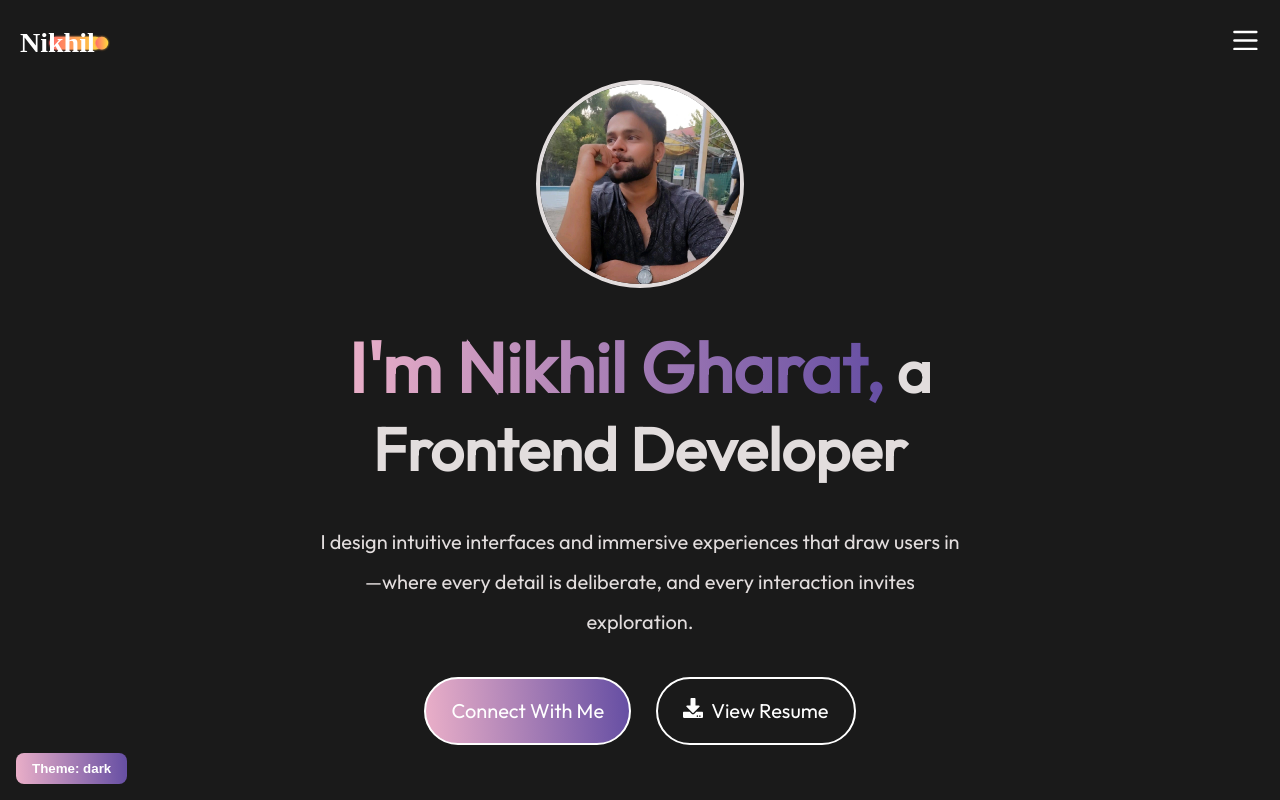
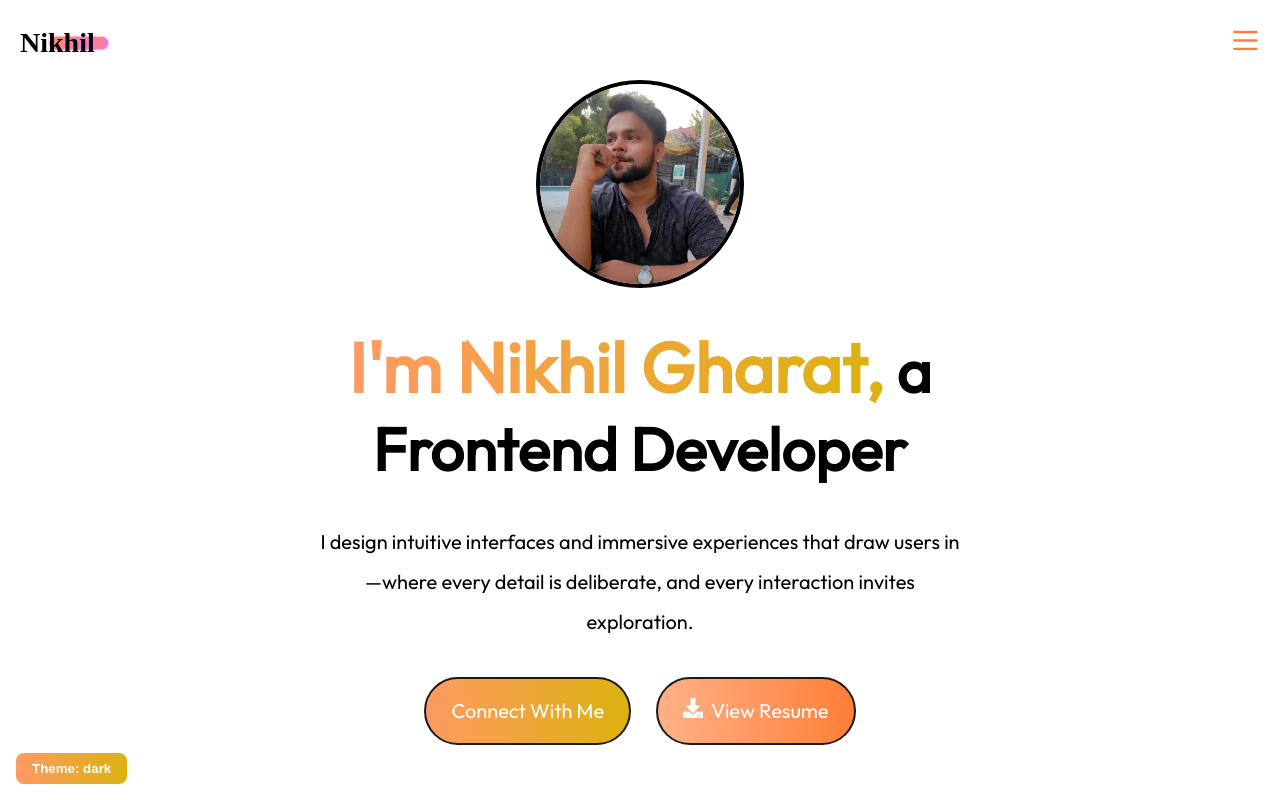
Before and after one commit to buriburi-nik/porfolio, a React (Vite) app: page / in a window 1280 px wide. Shown: the top 800 px of the page. Built offline with nearby package versions, Linux system fonts and the light colour scheme.

Commit message:
feat: Update logo rendering logic in Navbar and Footer components for improved theme support; enhance CSS for better theme differentiation

```diff
--- a/src/Components/Footer.jsx
+++ b/src/Components/Footer.jsx
@@ -29,7 +29,14 @@ const Footer = ({ theme }) => {
   ];
 
   // Set the logo based on the theme
-  const logoSrc = theme === 'pastel' ? logodark : footer_logo;
+
+     let logoSrc;
+    if (theme === 'pastel' || theme === 'dark') {
+     logoSrc = logodark;
+    } else {
+  logoSrc =  footer_logo;
+    }
+
 
   return (
     <div className="footer">
--- a/src/Components/Navbar.jsx
+++ b/src/Components/Navbar.jsx
@@ -78,7 +78,13 @@ export default function Navbar({ scrolled, theme }) {
   const menuRef = useRef(null);
 
   // Determine which logo to display based on theme
-  const logoSrc = theme === 'pastel' ? logodark : logo;
+  // const logoSrc = theme === 'pastel' ? logodark : logo;
+    let logoSrc;
+    if (theme === 'pastel' || theme === 'dark') {
+     logoSrc = logodark;
+    } else {
+  logoSrc = logo;
+    }
 
   useEffect(() => {
     const observer = new IntersectionObserver(
--- a/src/index.css
+++ b/src/index.css
@@ -1,88 +1,122 @@
-
-
-
-*{
+* {
   margin: 0;
   padding: 0;
 }
+
+/* ---------------------------------------------------
+   Base Theme (Default)
+---------------------------------------------------- */
 :root {
+  /* Colors */
   --background-color: #ffffff;
   --text-color: #000000;
+  --border-color: #ffffff;
+  --svg-color: #080707;
+
+  /* Gradients */
   --accent-gradient: linear-gradient(267deg, #654ea3, #eaafc8);
   --divider-gradient: linear-gradient(267deg, #ff87c3, #654ea3);
-    --svg-color: #080707;
-    --border-color: white;
   --special: linear-gradient(267deg, #654ea3, #eaafc8);
-    --project-overlay : rgba(255, 251, 251, 0.9);
-    --sidebar-color : #02102b;
+
+  /* UI */
+  --project-overlay: rgba(255, 251, 251, 0.9);
+  --sidebar-color: #02102b;
 }
 
+/* ---------------------------------------------------
+   Dark Theme
+---------------------------------------------------- */
 [data-theme='dark'] {
-    --background-color: #1a1a1a;
-    --text-color: #e2dddd;
-    --accent-gradient: linear-gradient(267deg, #654ea3, #eaafc8);
+  /* Colors */
+  --background-color: #ffffff; /* White background */
+  --text-color: #000000;
+  --border-color: #1a1a1a;
+  --svg-color: #333;
+
+  /* Accent (using your #ff7e36) */
+  --accent-gradient: linear-gradient(
+    267deg,
+    #dbb20e,
+    #ff9a63
+  );
+
+   --svg-color: #ff7e36; /* Accent color for SVGs */
+  /* Divider – pastel blend derived from accent */
   --divider-gradient: linear-gradient(
+    90deg,
+    #ffd3b8, /* soft light orange */
+    #ffb88e, /* pastel orange */
+    #ff9a63, /* accent mix */
+    #ff7e36, /* primary accent */
+    #ff9260,
+    #ffd6c2
+  );
+
+  /* Special accent */
+  --special: linear-gradient(
     267deg,
-      #654ea3,     /* Deep purple */
-      #8b4bbf,     /* Medium purple */
-      #a66cbf,     /* Lighter purple */
-      #eaafc8,     /* Soft pink */
-      #f2d1e1,     /* Light pink */
-      #ffe6f0      /* Very light pastel pink */
+    #ff7e36,
+    #ffb189
   );
-         --svg-color: #fff;
-    --svg-color: #fff;
-    --special: transparent;
-    --project-overlay : rgba(0, 0, 0, 0.8);
-    --sidebar-color : #02102b;  }
 
+  /* UI */
+  --sidebar-color: #e97510; /* soft pastel sidebar */
+  --project-overlay: rgba(255, 255, 255, 0.7);
+}
+
+/* ---------------------------------------------------
+   Light Theme
+---------------------------------------------------- */
 [data-theme='light'] {
-    --background-color: 		#A8DADC;
-    --text-color:  #1D3557;
+  --background-color: #A8DADC;
+  --text-color: #1D3557;
+  --border-color: #090909;
+  --svg-color: #ffffff;
+
   --accent-gradient: linear-gradient(267deg, #457B9D, #1D3557);
   --divider-gradient: linear-gradient(
     267deg,
-      #ca79e3,       /* Purple */
-      #d77cd8,       /* Light purple-pink */
-      #ec88b5,       /* Soft pink */
-      #f6a974,       /* Peach */
-      #f9844a,       /* Vibrant orange */
-      #F26430        /* Deep orange */
-
+    #ca79e3,
+    #d77cd8,
+    #ec88b5,
+    #f6a974,
+    #f9844a,
+    #F26430
   );
   --special: linear-gradient(267deg, #3b7cd7, #30bae0);
 
-        --border-color: rgb(9, 9, 9);
-    --sidebar-color :		#d28269;
-    --project-overlay : rgba(255, 255, 255, 0.8);    --svg-color: #fff;
-
-
+  --sidebar-color: #d28269;
+  --project-overlay: rgba(255, 255, 255, 0.8);
 }
 
+/* ---------------------------------------------------
+   Pastel Theme
+---------------------------------------------------- */
 [data-theme='pastel'] {
-          /* #f1f0e7 */
-          --background-color:	#f1f0e7; /* A slightly brighter soft off-white for better contrast */
+  --background-color: #f1f0e7;
   --text-color: #000000;
+  --border-color: #1a1a1a;
+  --svg-color: #333;
+
   --accent-gradient: linear-gradient(90deg, #f5896b, #f077e8);
   --divider-gradient: linear-gradient(
     90deg,
-            #3be0bf,     /* Teal */
-            #2f9e89,     /* Muted teal */
-            #5d87a8,     /* Soft blue-grey */
-            #b56db9,     /* Soft lavender */
-            #e087c2,     /* Light pink lavender */
-            #c2129f      /* Deep magenta */
+    #3be0bf,
+    #2f9e89,
+    #5d87a8,
+    #b56db9,
+    #e087c2,
+    #c2129f
   );
   --special: linear-gradient(267deg, #79e238, #f369a3);
 
-
-                    --border-color: #1a1a1a;
-          --stroke: #333;
-          --sidebar-color :#b4d9e8;
-          --project-overlay : rgba(255, 255, 255, 0.674);
+  --sidebar-color: #b4d9e8;
+  --project-overlay: rgba(255, 255, 255, 0.674);
 }
 
-
+/* ---------------------------------------------------
+   Global styling
+---------------------------------------------------- */
 body {
   background: var(--background-color);
   color: var(--text-color);
```
Lines whose indentation alone changed are shown as unchanged.
